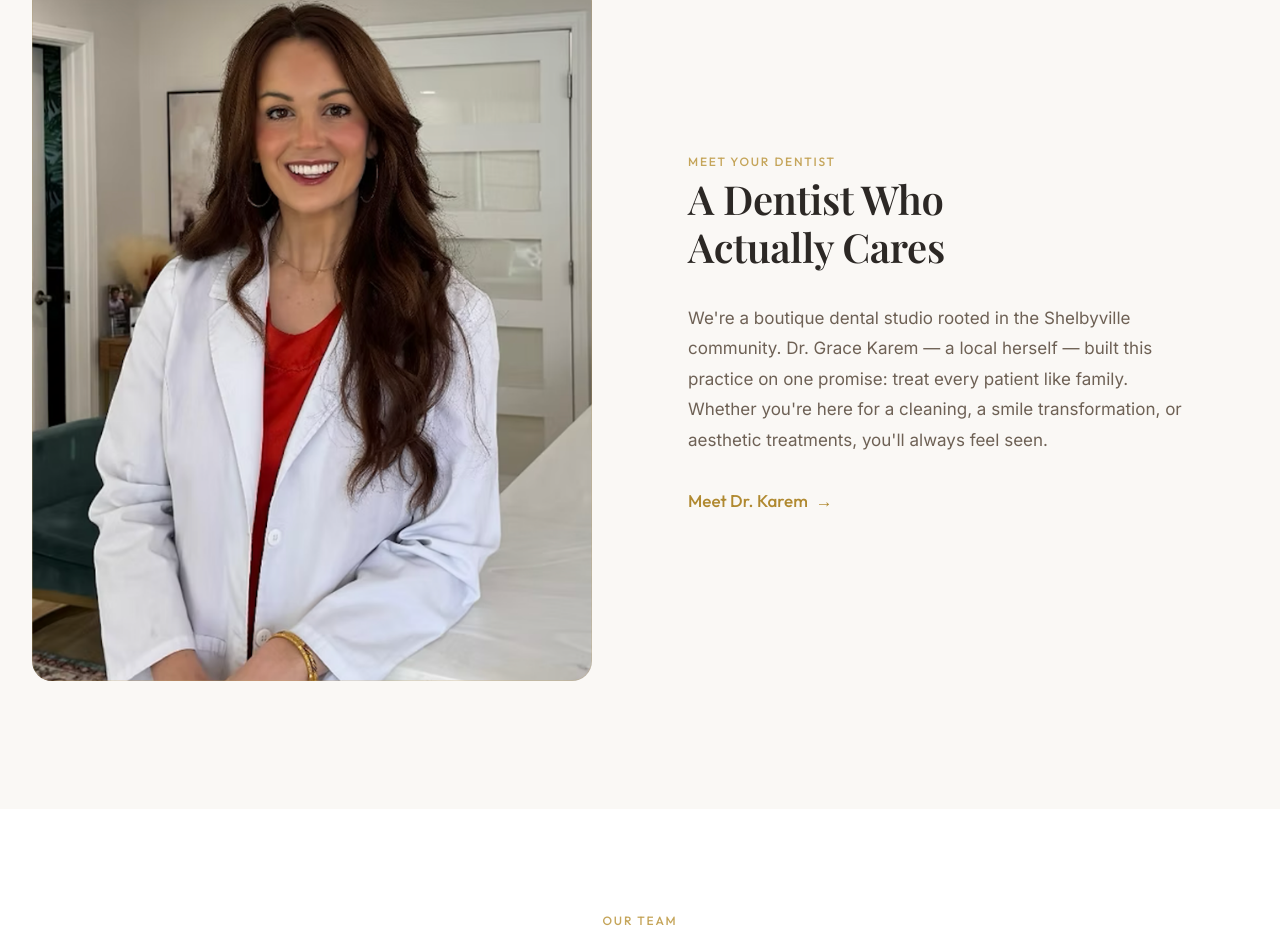
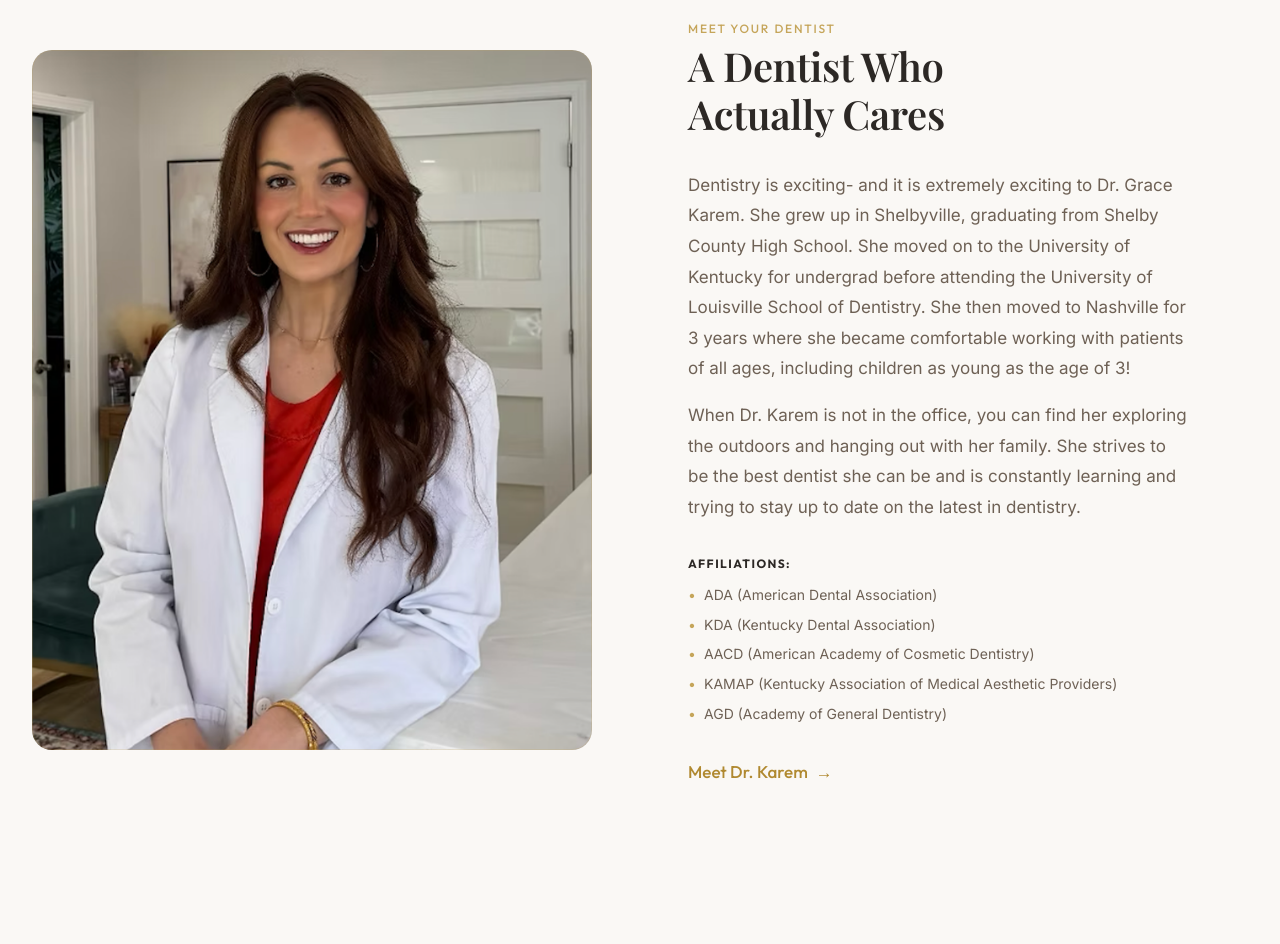
Before and after one commit to mrsstephanieclark-spec/karemdental, a website built with Vite: page index.html in a window 1280 px wide. Shown: the part 1110-2054 px from the top of the page. Built offline with nearby package versions, Linux system fonts and the light colour scheme; a web font is replaced by a local one.

Commit message:
content: Update bio and affiliations

```diff
--- a/index.css
+++ b/index.css
@@ -759,6 +759,45 @@
 .about__text p {
   color: var(--text-secondary);
   line-height: 1.8;
+  margin-bottom: var(--space-md);
+}
+
+.about__text p:last-of-type {
+  margin-bottom: 0;
+}
+
+.about__affiliations {
+  margin-top: var(--space-xl);
+}
+
+.about__affiliations strong {
+  display: block;
+  font-family: var(--font-accent);
+  font-size: var(--text-xs);
+  text-transform: uppercase;
+  letter-spacing: 0.12em;
+  color: var(--text-primary);
+  margin-bottom: var(--space-sm);
+}
+
+.about__affiliations ul {
+  display: flex;
+  flex-direction: column;
+  gap: 6px;
+}
+
+.about__affiliations li {
+  font-size: var(--text-sm);
+  color: var(--text-secondary);
+  position: relative;
+  padding-left: var(--space-md);
+}
+
+.about__affiliations li::before {
+  content: '•';
+  position: absolute;
+  left: 0;
+  color: var(--gold-500);
 }
 
 /* ============================================
--- a/index.html
+++ b/index.html
@@ -123,8 +123,21 @@
           <h2 class="heading-section about__headline" id="about-headline">A Dentist Who<br>Actually Cares</h2>
           <div class="about__text body-text">
             <p>
-              We're a boutique dental studio rooted in the Shelbyville community. Dr. Grace Karem — a local herself — built this practice on one promise: treat every patient like family. Whether you're here for a cleaning, a smile transformation, or aesthetic treatments, you'll always feel seen.
+              Dentistry is exciting- and it is extremely exciting to Dr. Grace Karem. She grew up in Shelbyville, graduating from Shelby County High School. She moved on to the University of Kentucky for undergrad before attending the University of Louisville School of Dentistry. She then moved to Nashville for 3 years where she became comfortable working with patients of all ages, including children as young as the age of 3!
             </p>
+            <p>
+              When Dr. Karem is not in the office, you can find her exploring the outdoors and hanging out with her family. She strives to be the best dentist she can be and is constantly learning and trying to stay up to date on the latest in dentistry.
+            </p>
+            <div class="about__affiliations">
+              <strong>Affiliations:</strong>
+              <ul>
+                <li>ADA (American Dental Association)</li>
+                <li>KDA (Kentucky Dental Association)</li>
+                <li>AACD (American Academy of Cosmetic Dentistry)</li>
+                <li>KAMAP (Kentucky Association of Medical Aesthetic Providers)</li>
+                <li>AGD (Academy of General Dentistry)</li>
+              </ul>
+            </div>
           </div>
           <a href="#" class="text-link" id="about-meet-link">
             Meet Dr. Karem
```
